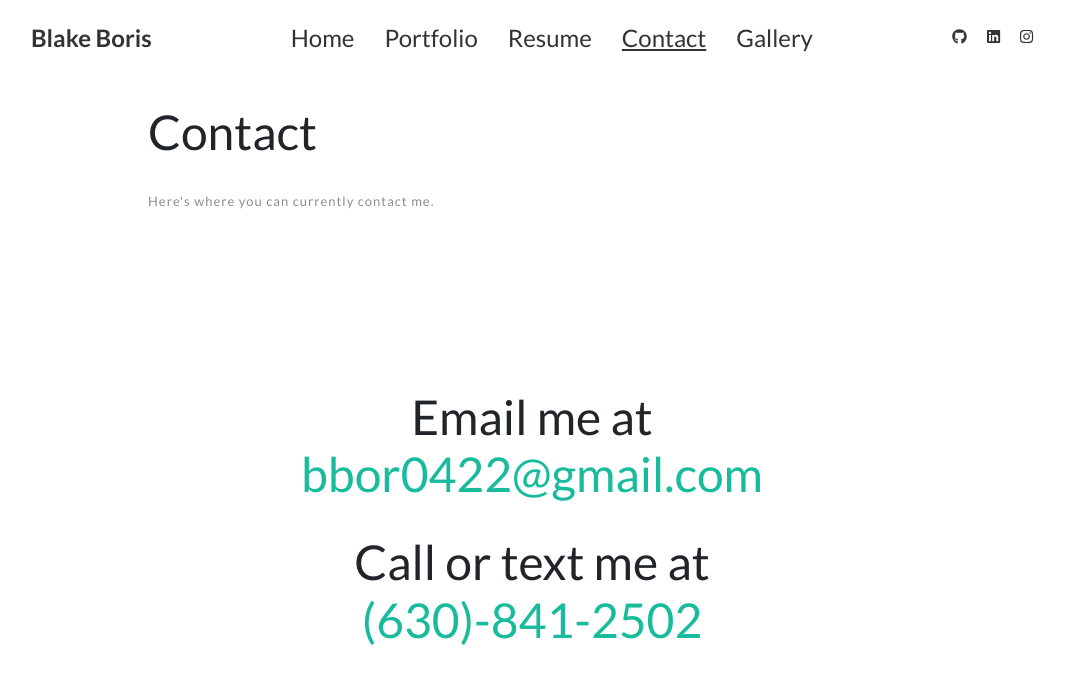
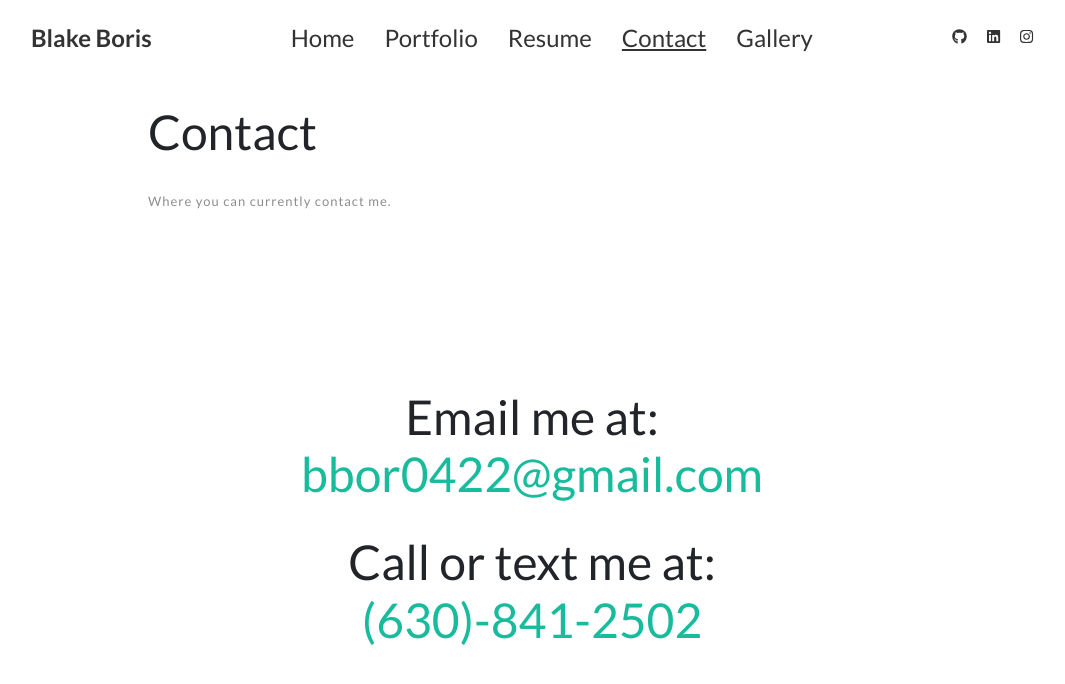
Before and after one commit to PlGGS/blakeboris.com, a Next.js app: page /contact in a window 1280 px wide. Shown: the top 684 px of the page, without its empty margins (108-1173 px from the left). Built offline with nearby package versions, Linux system fonts and the light colour scheme; a web font is replaced by a local one.

Commit message:
Updated motion in gallery and contact

```diff
--- a/src/pages/contact.js
+++ b/src/pages/contact.js
@@ -1,16 +1,30 @@
 import Layout from '../components/layout';
+import { motion } from "framer-motion"
 
 const Contact = () => (
     <Layout>
         <div id="intro">
             <h1>Contact</h1>
-            <p>Here's where you can currently contact me.</p>
+            <p>Where you can currently contact me.</p>
         </div>
-        <div id="contact">
-            <h1>Email me at <a href="mailto:bbor0422@gmail.com">bbor0422@gmail.com</a></h1>
-            <br/>
-            <h1>Call or text me at <a href="tel:6308412502">(630)-841-2502</a></h1>
-        </div>
+        <motion.div id="contact"
+            whileTap={{ scale: 0.9 }}
+            initial={{
+                opacity: 0,
+                border: 0
+            }}
+            animate={{
+                opacity: [0.2, 0.3, 0.4, 0.6, 0.8, 0.9, 1],
+                scale: [0.91, 0.92, 0.93, 0.96, 0.98, 0.99, 1]
+            }}
+            transition={{
+                duration: 0.5,
+                delay: 0.1
+            }}>
+            <h1>Email me at: <motion.div whileHover={{ scale: 1.02 }}><a href="mailto:bbor0422@gmail.com">bbor0422@gmail.com</a></motion.div></h1>
+            <br />
+            <h1>Call or text me at: <motion.div whileHover={{ scale: 1.02 }}><a href="tel:6308412502">(630)-841-2502</a></motion.div></h1>
+        </motion.div>
         <style>{`
             #intro {
                 width: 60%;
--- a/src/pages/portfolio.js
+++ b/src/pages/portfolio.js
@@ -6,7 +6,7 @@ const Portfolio = () => (
         <div id="content">
             <div id="intro">
                 <h1>Projects</h1>
-                <p>Here are a few of my favorite projects I've worked on over the years.</p>
+                <p>A few of my favorite projects I've worked on over the years.</p>
             </div>
             <ul id="grid">
                 <Preview name="r2" color="#2599f7" amt="6">
```
Also changed, not shown: src/components/preview.js (+4 -4 lines), src/pages/gallery.js (+37 -14 lines).
